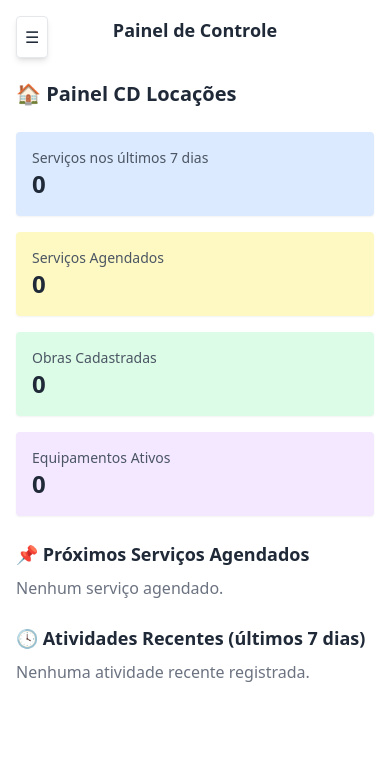
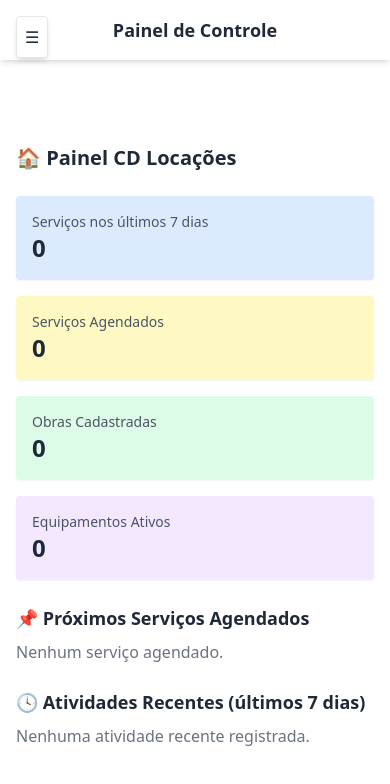
Before and after one commit to CarlosBraga123/CD-Locacoes, a React (Vite) app: page / in a window 390 px wide. Shown: the top 784 px of the page. Built offline with nearby package versions, Linux system fonts and the light colour scheme.

Commit message:
Atualizando menu para modo responsivo centralizado

```diff
--- a/src/App.jsx
+++ b/src/App.jsx
@@ -113,12 +113,14 @@ export default function App() {
         </nav>
       </aside>
 
-      <main className="flex-1 bg-white overflow-auto pt-16 sm:pt-0">
-        <div className="sm:hidden fixed top-4 left-1/2 transform -translate-x-1/2 z-40 text-center font-semibold text-lg">
-          {renderTitle()}
-        </div>
-        {renderContent()}
-      </main>
+      <main className="flex-1 bg-white overflow-auto pt-16 sm:pt-0 relative">
+  {/* Barra superior para título em telas pequenas */}
+  <div className="sm:hidden fixed top-0 left-0 right-0 bg-white z-40 py-4 shadow-md">
+    <h1 className="text-center font-semibold text-lg">{renderTitle()}</h1>
+  </div>
+  <div className="sm:hidden h-16" /> {/* Espaço para empurrar o conteúdo abaixo da barra */}
+  {renderContent()}
+</main>
     </div>
   );
 }
```
